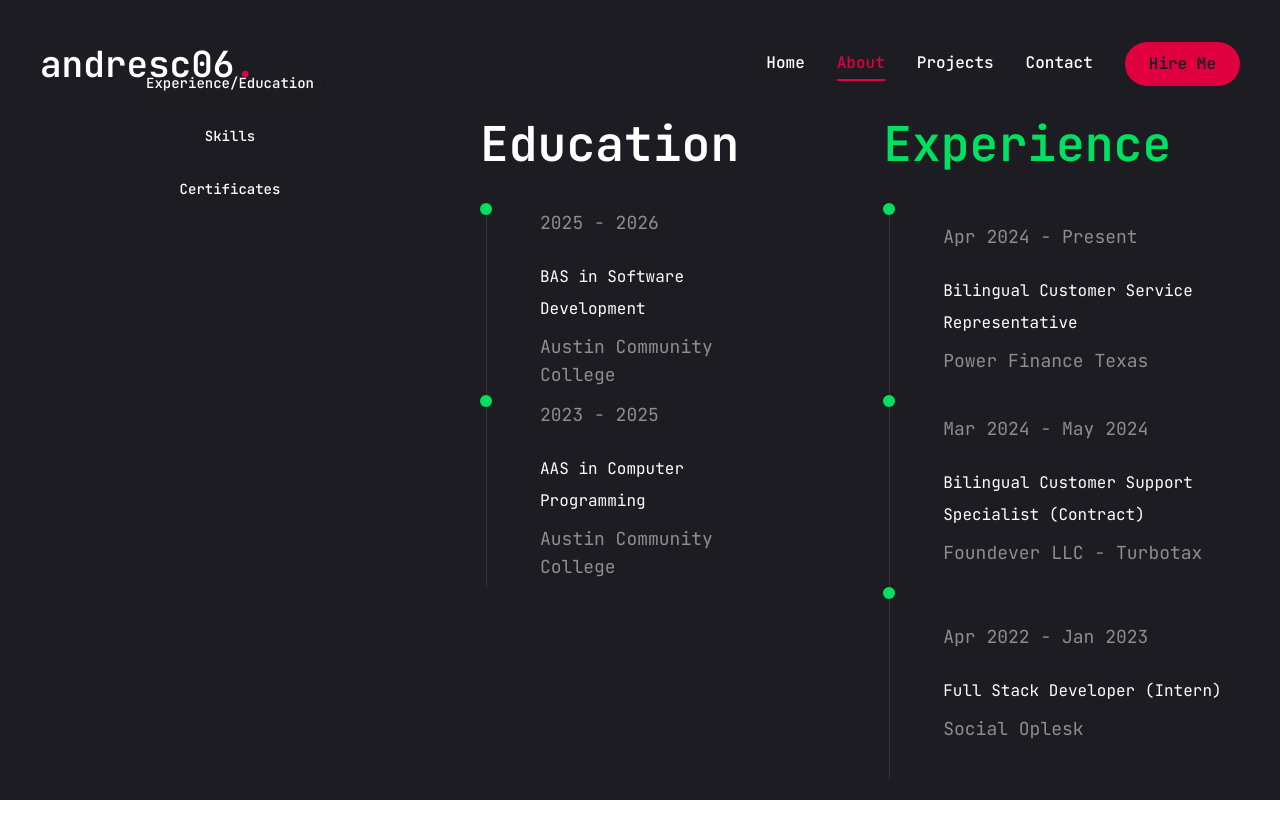
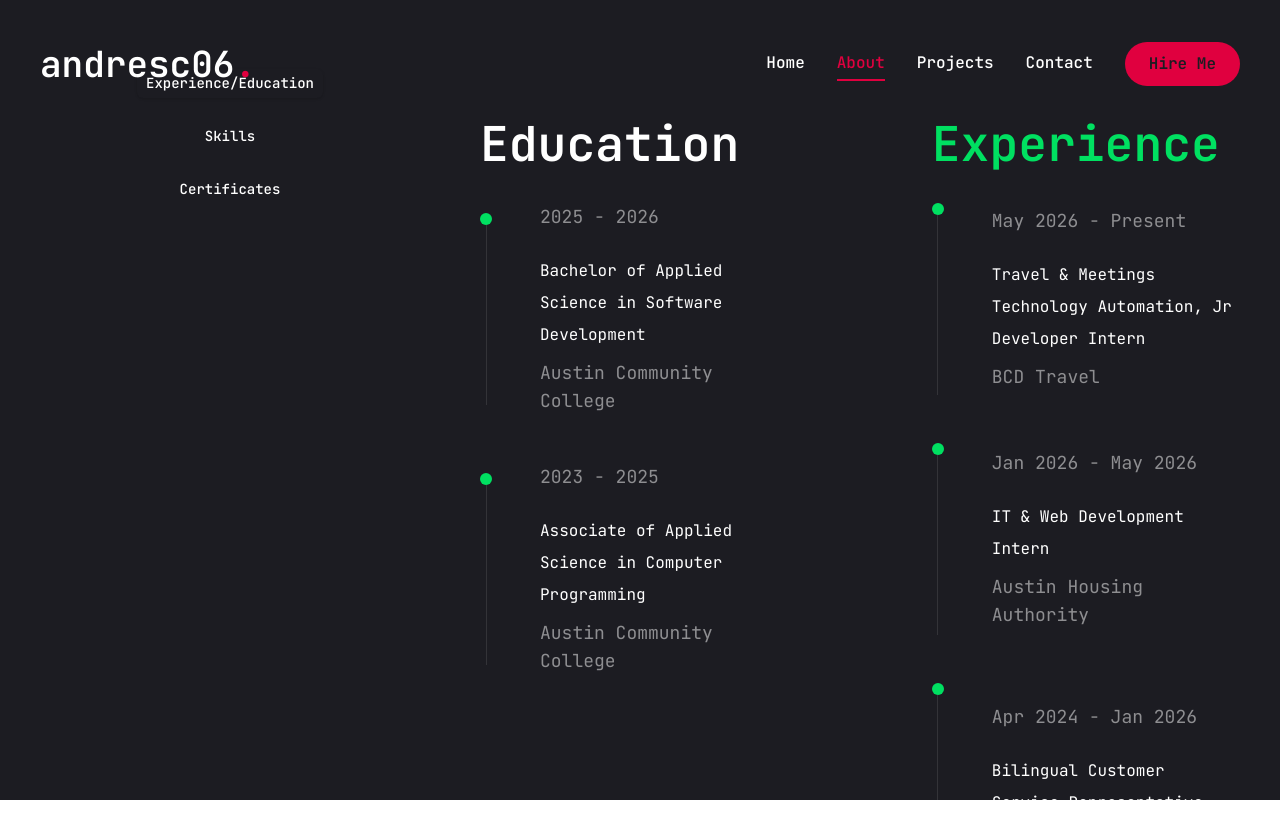
Before and after one commit to Andresc06/portfolio-project, a Next.js app: page /about in a window 1280 px wide. Shown: the top 838 px of the page. Before the commit the page ends 800 px from the top, so only its background shows below. Built offline with nearby package versions, Linux system fonts and the light colour scheme.

Commit message:
Add skills/Certificates and improve readability

```diff
--- a/components/Certificates.jsx
+++ b/components/Certificates.jsx
@@ -3,6 +3,12 @@ const certificates = {
   description:
     "Here are some of the certificates I have earned throughout my learning journey. They reflect my commitment to continuous improvement and professional development.",
   certificatesList: [
+    {
+      title: "Intermediate Technical Interview Prep",
+      institution: "CodePath",
+      year: "Nov 2025",
+      link: "https://www.linkedin.com/in/andrescontrerass/overlay/Certifications/2141472057/treasury/?profileId=ACoAACg5qdABEJcxOrP3LqtbvtLHaV5r6GJjaj8",
+    },
     {
       title: "Web Developer Specialist Level I w/ GPA 4.0",
       institution: "Austin Community College",
@@ -28,12 +34,6 @@ const certificates = {
         link: "https://www.freecodecamp.org/andresc06",
     },
     {
-      title: "Cisco Certified Network Associate",
-      institution: "Cisco",
-      year: "2021-2022",
-      link: "https://www.credly.com/users/andres-contreras.b0cd0e2c/badges#credly",
-    },
-    {
       title: "Web Design for Everybody Specialization",
       institution: "University of Michigan | Coursera",
       year: "2022",
@@ -48,16 +48,16 @@ import { motion } from "framer-motion";
 const Certificates = () => {
   return (
     <motion.div
-        initial={{ opacity: 0 }}
-        animate={{ opacity: 1, transition: { delay: 0.2, duration: 0.4 } }}
+      initial={{ opacity: 0 }}
+      animate={{ opacity: 1, transition: { delay: 0.2, duration: 0.4 } }}
     >
-    <div className="flex flex-col gap-[30px] text-center xl:text-left">
-      <h3 className="text-4xl font-bold">{certificates.title}</h3>
-      <p className="max-w-[600px] text-white/60 mx-auto xl:mx-0">
+    <div className="flex flex-col gap-6 sm:gap-8 text-center xl:text-left">
+      <h3 className="text-3xl sm:text-4xl font-bold">{certificates.title}</h3>
+      <p className="max-w-[600px] text-sm sm:text-base leading-7 text-white/60 mx-auto xl:mx-0">
         {certificates.description}
       </p>
-      <ScrollArea className="h-[440px]">
-        <ul className="grid grid-cols-1 lg:grid-cols-2 gap-[30px]">
+      <ScrollArea className="h-[min(70vh,560px)] pr-3 sm:pr-4">
+        <ul className="grid grid-cols-1 md:grid-cols-2 gap-4 sm:gap-6 lg:gap-8 pb-2">
           {certificates.certificatesList.map((cert, index) => {
             return (
               <motion.li
@@ -65,21 +65,32 @@ const Certificates = () => {
                 initial={{ opacity: 0, y: 20 }}
                 animate={{ opacity: 1, y: 0 }}
                 transition={{ delay: index * 0.25, duration: 1 }}
-                className="bg-[#232329] xl:h-[204px] py-6 px-10 p-6 rounded-xl flex flex-col justify-center items-center lg:items-start gap-1"
+                className="bg-[#232329] rounded-xl flex h-full flex-col justify-between gap-4 p-5 sm:p-6 lg:p-8 text-left shadow-sm"
               >
-                <span className="text-secondary">{cert.year}</span>
-                <h3 className="text-xl min-h-[60px] max-w-[350px] text-center lg:text-left">
-                  {cert.title}
-                </h3>
-                <div className="flex items-center gap-3">
-                  <span className="w-[6px] h-[6px] rounded-full bg-secondary"></span>
-                  <p className="text-white/60">{cert.institution}</p>
+                <div className="flex flex-col gap-3 sm:gap-4">
+                  <span className="text-secondary text-sm sm:text-base font-medium">
+                    {cert.year}
+                  </span>
+                  <h3 className="text-lg sm:text-xl leading-snug max-w-[24rem]">
+                    {cert.title}
+                  </h3>
+                  <div className="flex items-center gap-3">
+                    <span className="w-[6px] h-[6px] rounded-full bg-secondary shrink-0"></span>
+                    <p className="text-sm sm:text-base text-white/60 leading-relaxed">
+                      {cert.institution}
+                    </p>
+                  </div>
+                  {cert.credentialId ? (
+                    <p className="text-xs sm:text-sm text-white/40 leading-relaxed">
+                      Credential ID {cert.credentialId}
+                    </p>
+                  ) : null}
                 </div>
                 <a
                   href={cert.link}
                   target="_blank"
                   rel="noopener noreferrer"
-                  className="text-secondary hover:underline"
+                  className="text-secondary text-sm sm:text-base font-medium hover:underline underline-offset-4"
                 >
                   View Certificate
                 </a>
--- a/components/Journey.jsx
+++ b/components/Journey.jsx
@@ -3,26 +3,36 @@ import { motion } from "framer-motion"
 const education = [
     {
         years: "2025 - 2026",
-        degree: "BAS in Software Development",
+        degree: "Bachelor of Applied Science in Software Development",
         institution: "Austin Community College",
     },
     {
         years: "2023 - 2025",
-        degree: "AAS in Computer Programming",
+        degree: "Associate of Applied Science in Computer Programming",
         institution: "Austin Community College",
     }
 ]
 
 const experience = [
     {
-        years: "Apr 2024 - Present",
+        years: "May 2026 - Present",
+        role: "Travel & Meetings Technology Automation, Jr Developer Intern",
+        institution: "BCD Travel",
+    },
+    {
+        years: "Jan 2026 - May 2026",
+        role: "IT & Web Development Intern",
+        institution: "Austin Housing Authority",
+    },
+    {
+        years: "Apr 2024 - Jan 2026",
         role: "Bilingual Customer Service Representative",
         institution: "Power Finance Texas",
     },
     {
         years: "Mar 2024 - May 2024",
-        role: "Bilingual Customer Support Specialist (Contract)",
-        institution: "Foundever LLC - Turbotax",
+        role: "Bilingual Support Specialist (Contract)",
+        institution: "Foundever LLC (Turbotax)",
     },
     {
         years: "Apr 2022 - Jan 2023",
@@ -46,7 +56,7 @@ const Journey = () => {
         {
             education.map((item, index) => {
                 return (
-                    <div key={index} className="flex items-center gap-12 w-full">
+                    <div key={index} className="flex items-center gap-12 w-full pb-12">
                         {/* bullets */}
                         <div className="flex flex-col w-max justify-center items-center">
                             <div className="w-3 h-3 bg-secondary rounded-full"></div>
@@ -70,7 +80,7 @@ const Journey = () => {
         {
             experience.map((item, index) => {
                 return (
-                    <div key={index} className="flex items-center gap-12 w-full">
+                    <div key={index} className="flex items-center gap-12 w-full pb-12">
                         {/* bullets */}
                         <div className="flex flex-col w-max justify-center items-center">
                             <div className="w-3 h-3 bg-secondary rounded-full"></div>
```
